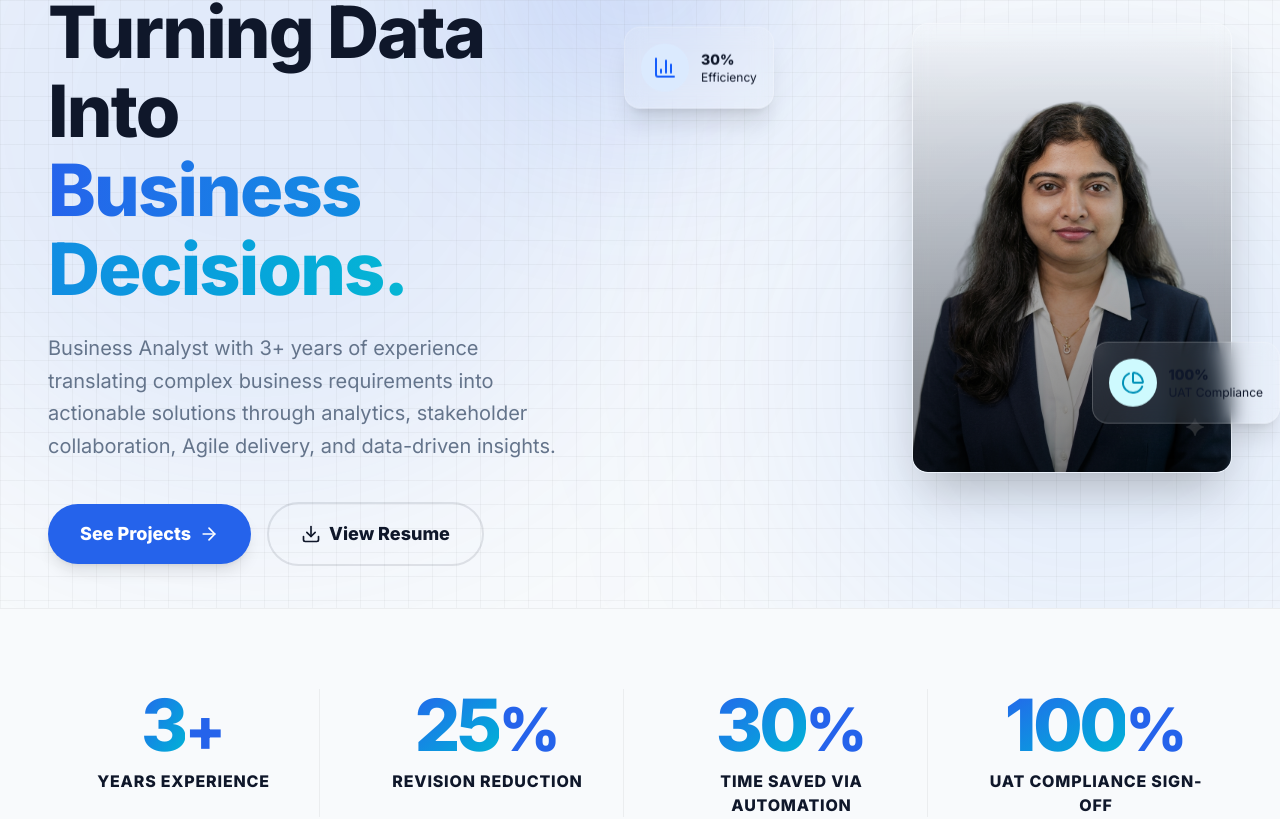
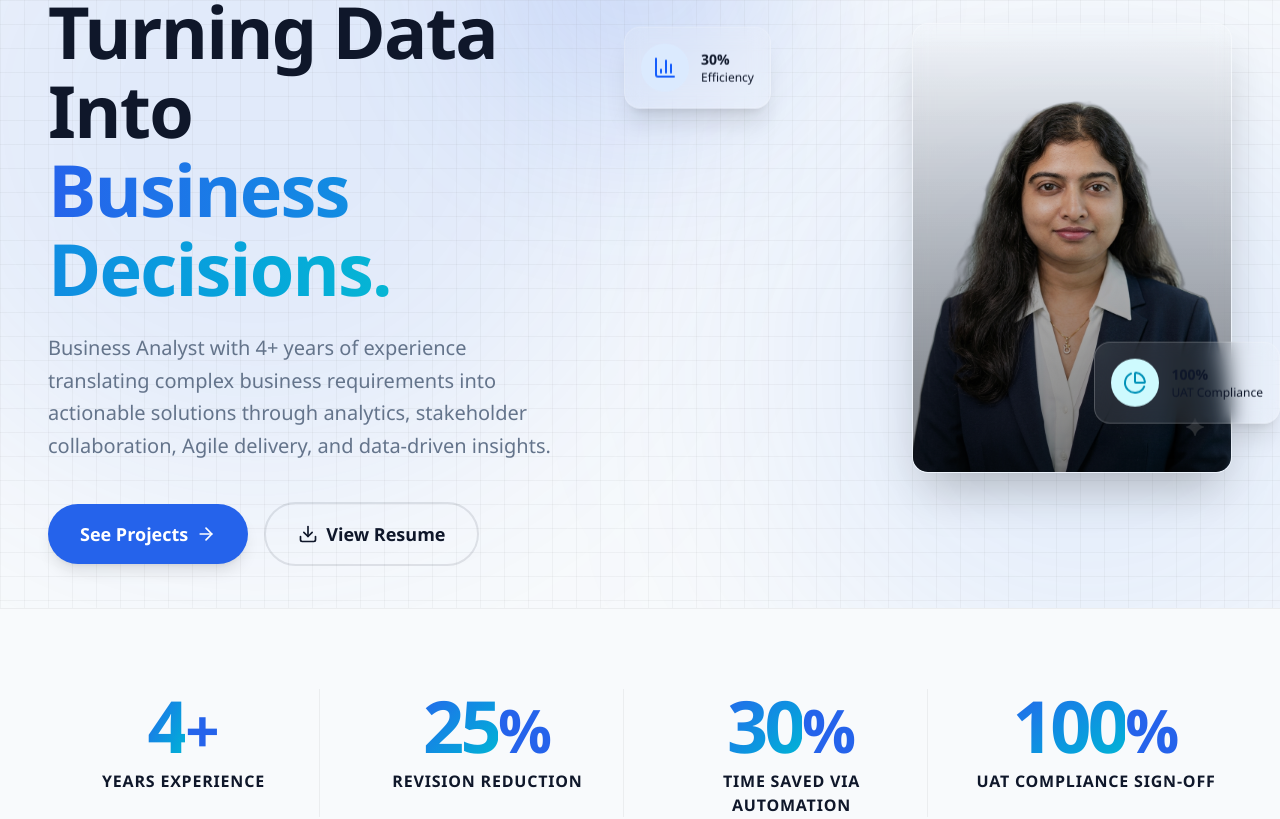
Before and after one commit to mythrip11/mythri-portfolio, a Next.js app: page / in a window 1280 px wide. Shown: the part 192-1011 px from the top of the page. Built offline with nearby package versions, Linux system fonts and the light colour scheme.

Commit message:
Update resume content and fix Vercel build issue

```diff
--- a/src/app/globals.css
+++ b/src/app/globals.css
@@ -19,7 +19,7 @@
   --color-dark: #000000;
   --color-muted: #64748b;
 
-  --font-sans: var(--font-inter), ui-sans-serif, system-ui, sans-serif;
+  --font-sans: "Segoe UI", "Helvetica Neue", Arial, sans-serif;
 }
 
 /* Base styles */
--- a/src/app/layout.tsx
+++ b/src/app/layout.tsx
@@ -1,13 +1,6 @@
 import type { Metadata } from "next";
-import { Inter } from "next/font/google";
 import "./globals.css";
 import { ThemeProvider } from "@/components/theme-provider";
-
-const inter = Inter({
-  variable: "--font-inter",
-  subsets: ["latin"],
-  weight: ["400", "800"], // Regular and ExtraBold as requested
-});
 
 export const metadata: Metadata = {
   title: "Mythri Potluri | Business Analyst",
@@ -20,7 +13,7 @@ export default function RootLayout({
   children: React.ReactNode;
 }>) {
   return (
-    <html lang="en" suppressHydrationWarning className={`${inter.variable} h-full antialiased`}>
+    <html lang="en" suppressHydrationWarning className="h-full antialiased">
       <body className="min-h-full flex flex-col font-sans transition-colors duration-300">
         <ThemeProvider
           attribute="class"
--- a/src/components/BusinessImpact.tsx
+++ b/src/components/BusinessImpact.tsx
@@ -4,7 +4,7 @@ import { motion } from "framer-motion";
 import { useEffect, useState, useRef } from "react";
 
 const metrics = [
-  { value: 3, suffix: "+", label: "Years Experience" },
+  { value: 4, suffix: "+", label: "Years Experience" },
   { value: 25, suffix: "%", label: "Revision Reduction" },
   { value: 30, suffix: "%", label: "Time Saved via Automation" },
   { value: 100, suffix: "%", label: "UAT Compliance Sign-off" },
--- a/src/components/ContactSection.tsx
+++ b/src/components/ContactSection.tsx
@@ -61,7 +61,7 @@ export default function ContactSection() {
                 </div>
                 <div>
                   <p className="text-sm text-white/70 font-medium">Email</p>
-                  <a href="mailto:mpotl2@unh.newhaven.edu" className="text-lg font-semibold hover:underline">mpotl2@unh.newhaven.edu</a>
+                  <a href="mailto:mythrip11@gmail.com" className="text-lg font-semibold hover:underline">mythrip11@gmail.com</a>
                 </div>
               </div>
 
@@ -71,7 +71,7 @@ export default function ContactSection() {
                 </div>
                 <div>
                   <p className="text-sm text-white/70 font-medium">Location</p>
-                  <p className="text-lg font-semibold">Connecticut, USA</p>
+                  <p className="text-lg font-semibold">Michigan, USA</p>
                 </div>
               </div>
 
--- a/src/components/ExperienceTimeline.tsx
+++ b/src/components/ExperienceTimeline.tsx
@@ -4,6 +4,24 @@ import { motion } from "framer-motion";
 import { Briefcase, TrendingUp, Calendar, CheckCircle } from "lucide-react";
 
 const experiences = [
+  {
+    role: "Data Analyst",
+    company: "InfoSoftSol",
+    location: "Birch Run, Michigan, USA",
+    duration: "May 2025 – Present",
+    metrics: [
+      { label: "Reporting Requests Reduced", value: "30%", icon: TrendingUp },
+      { label: "Forecast Accuracy Improved", value: "18%", icon: Calendar },
+      { label: "KPI Visibility", value: "10+", icon: CheckCircle },
+    ],
+    achievements: [
+      "Architected and maintained 10+ self-service dashboards in Power BI, Tableau, and R Shiny, cutting ad-hoc reporting requests by 30% and improving executive KPI visibility.",
+      "Partnered with cross-functional stakeholders to translate business questions into measurable KPIs, consolidating data from 5+ source systems into analysis-ready datasets for weekly leadership reporting.",
+      "Engineered and optimized SQL queries and ETL pipelines, reducing average report refresh time by 40% and enabling faster, data-driven decision-making.",
+      "Built statistical and predictive models in R and Python, including forecasting and classification, improving forecast accuracy by 18% and supporting planning decisions.",
+      "Conducted exploratory data analysis to uncover trends and actionable insights, presenting data stories to both technical and non-technical audiences to align cross-functional teams.",
+    ]
+  },
   {
     role: "Risk Information Systems Specialist",
     company: "Udbhata Technologies",
--- a/src/components/Footer.tsx
+++ b/src/components/Footer.tsx
@@ -27,10 +27,10 @@ export default function Footer() {
         </div>
 
         <div className="flex items-center gap-6">
-          <a href="https://linkedin.com" target="_blank" rel="noreferrer" className="text-[var(--color-muted)] hover:text-[var(--color-primary)] transition-colors" aria-label="LinkedIn">
+          <a href="https://www.linkedin.com/in/mythripotluri1" target="_blank" rel="noreferrer" className="text-[var(--color-muted)] hover:text-[var(--color-primary)] transition-colors" aria-label="LinkedIn">
             <LinkedinIcon size={20} />
           </a>
-          <a href="mailto:contact@example.com" className="text-[var(--color-muted)] hover:text-[var(--color-primary)] transition-colors" aria-label="Email">
+          <a href="mailto:mythrip11@gmail.com" className="text-[var(--color-muted)] hover:text-[var(--color-primary)] transition-colors" aria-label="Email">
             <Mail size={20} />
           </a>
           <button
--- a/src/components/HeroSection.tsx
+++ b/src/components/HeroSection.tsx
@@ -34,7 +34,7 @@ export default function HeroSection() {
           </h1>
 
           <p className="text-lg md:text-xl text-[var(--color-muted)] max-w-lg leading-relaxed font-medium">
-            Business Analyst with 3+ years of experience translating complex business requirements into actionable solutions through analytics, stakeholder collaboration, Agile delivery, and data-driven insights.
+            Business Analyst with 4+ years of experience translating complex business requirements into actionable solutions through analytics, stakeholder collaboration, Agile delivery, and data-driven insights.
           </p>
 
           <div className="flex flex-wrap items-center gap-4 mt-4">
```
Also changed, not shown: 2 other files (tests, documents, lock files or other folders).
